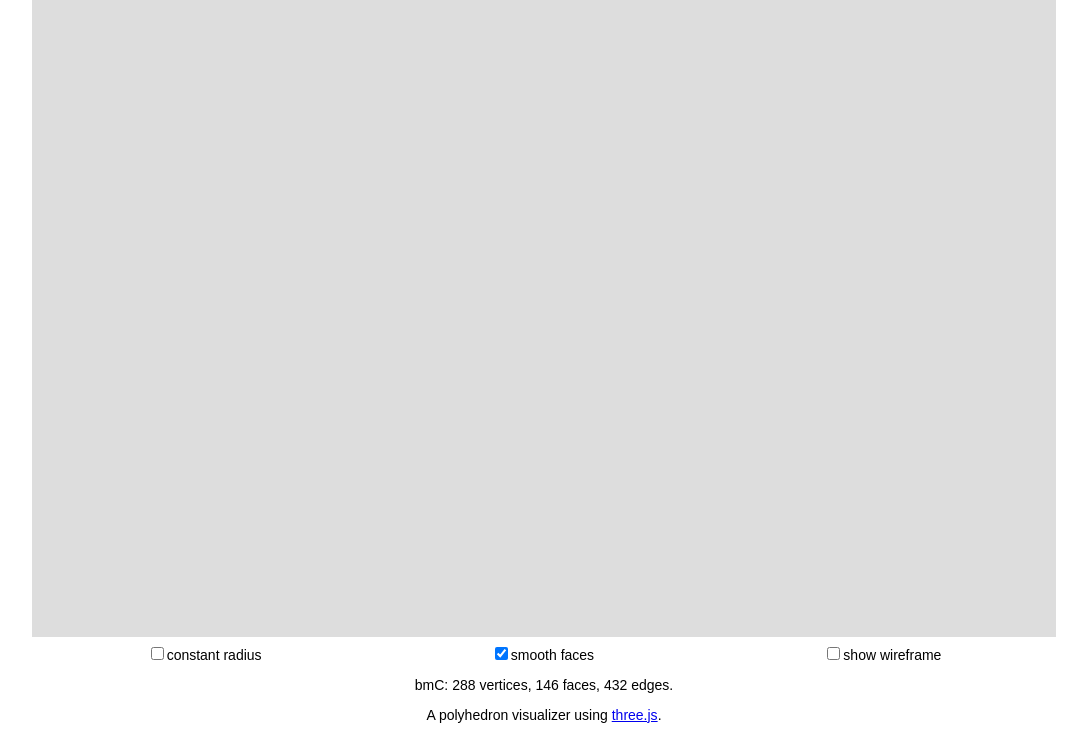
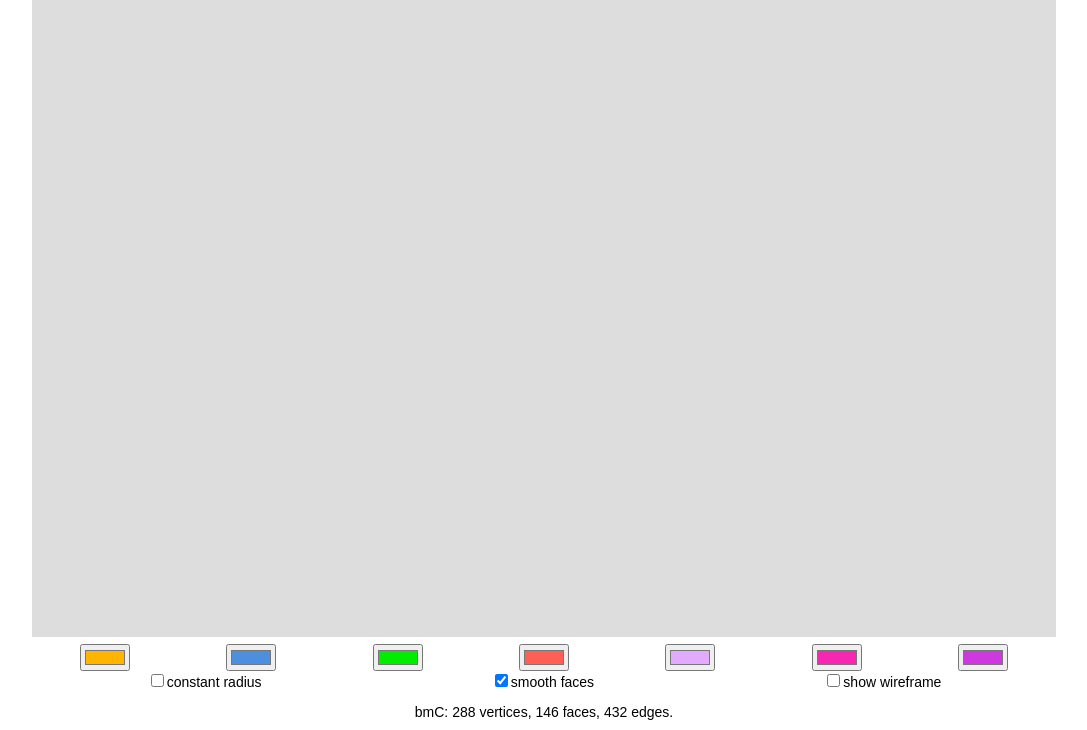
Before and after one commit to gyrgir/polyeditor, a website built with Vite: page index.html in a window 1280 px wide. Shown: the part 70-800 px from the top of the page, without its empty margins (96-1183 px from the left). Built offline with nearby package versions, Linux system fonts and the light colour scheme.

Commit message:
Add color pickers for each face color label

```diff
--- a/index.html
+++ b/index.html
@@ -20,7 +20,10 @@
         </div>
       </div>
       <div id="scene-container"></div>
-      <div id="controls" class="row-blocks">
+      <div id="color-controls" class="row-blocks">
+        <input type="color" class="color-picker hidden" data-color-id=0>
+      </div>
+      <div id="shape-controls" class="row-blocks">
         <label for="polyhedra-scale-mode"><input type="checkbox" id="polyhedra-scale-mode">constant radius</label>
         <label for="polyhedra-face-mode"><input type="checkbox" id="polyhedra-face-mode" checked>smooth faces</label>
         <label for="polyhedra-wireframe"><input type="checkbox" id="polyhedra-wireframe">show wireframe</label>
@@ -28,9 +31,6 @@
         <label for="polyhedra-face-labels"><input type="checkbox" id="polyhedra-face-labels">label faces</label>-->
       </div>
       <p id="stats"></p>
-      <p id="description">
-        A polyhedron visualizer using <a href="https://threejs.org/">three.js</a>.
-      </p>
       <p id="instructions">
         Describe a polyhedron using <a href="https://en.wikipedia.org/wiki/Conway_polyhedron_notation">Conway polyhedron notation</a> to draw it.
         The rightmost (last) letter represents the starting polyhedron, on which a series of operations are applied in order, going from right to left.
@@ -65,6 +65,9 @@
           </ul>
         </div>
       </div>
+      <p id="description">
+        A polyhedron visualizer using <a href="https://threejs.org/">three.js</a>.
+      </p>
       <div class="row-blocks">
         <span><a href="https://github.com/gyrgir/polyeditor">View source</a> on github &copy; 2023</span>
       </div>
--- a/src/Polyeditor/Polyeditor.js
+++ b/src/Polyeditor/Polyeditor.js
@@ -164,6 +164,11 @@ class Polyeditor {
         this.#colorPalette.setColor(index, color);
     }
 
+    get numberOfColors() {
+        const labels = new Set(this.#shape.faceLabels);
+        return labels.size;
+    }
+
 }
 
 export { Polyeditor }
--- a/src/Polyeditor/components/Palette.js
+++ b/src/Polyeditor/components/Palette.js
@@ -4,21 +4,9 @@ class Palette {
 
     #colors;
 
-    #activeColorsNumber;
-
-    get activeColorsNumber() {
-        return this.#activeColorsNumber;
-    }
-
-    set activeColorsNumber(number) {
-        this.#extendColors(number);
-        this.#activeColorsNumber = number;
-    }
-
     constructor(colors = []) {
         // TODO: this does not work for hex colors (unlike setColor)
         this.#colors = colors.map((value) => new Color(...value));
-        this.#activeColorsNumber = this.#colors.length;
     }
 
     setColor(index, value) {
--- a/src/Polyeditor/components/faceColors.js
+++ b/src/Polyeditor/components/faceColors.js
@@ -34,9 +34,6 @@ function vertexColors(polyhedron, countVertices, palette) {
         }
     }
 
-    //TODO: a better design would not require silently modifying an argument
-    palette.activeColorsNumber = faceKeys.size;
-
     return faceColors;
 }
 
--- a/src/main.js
+++ b/src/main.js
@@ -36,6 +36,36 @@ function displayStats(stats) {
     container.innerHTML = `${stats.label}: ${stats.numVertices} vertices, ${stats.numFaces} faces, ${stats.numEdges} edges.`
 }
 
+function updateColorPickers(polyeditor) {
+    const numberOfColors = polyeditor.numberOfColors;
+    const colorControls = document.getElementById("color-controls");
+    const colorPickers = colorControls.children;
+    let numPickers = colorPickers.length;
+
+    while (numPickers < numberOfColors) {
+        const picker = colorPickers[0].cloneNode();
+        picker.dataset.colorId = numPickers;
+        colorControls.appendChild(picker);
+        numPickers++;
+    }
+
+    const palette = polyeditor.colorPalette;
+    for (const control of document.getElementById("color-controls").children) {
+        if (control.dataset.colorId < numberOfColors) {
+            control.value = `#${palette.getColor(control.dataset.colorId).getHexString()}`;
+            control.classList.remove("hidden");
+        } else {
+            control.classList.add("hidden");
+        }
+    }
+}
+
+function wireColorPickers(className, updateFunction) {
+    for (const picker of document.getElementsByClassName(className)) {
+        picker.addEventListener("change", (event) => { updateFunction(event.target); });
+    }
+}
+
 async function main() {
     const polyeditor = new Polyeditor(document.getElementById("scene-container"));
     polyeditor.start();
@@ -47,6 +77,7 @@ async function main() {
         (value) => {
             polyeditor.generate(value);
             displayStats(polyeditor.shapeStats);
+            updateColorPickers(polyeditor);
         },
         urlParams.has('p') ? urlParams.get('p') : randomShape());
 
@@ -60,6 +91,11 @@ async function main() {
     //wireToggle("polyhedra-vertex-labels", (value) => { polyeditor.updateVertexLabels(value); });
     //wireToggle("polyhedra-face-labels", (value) => { polyeditor.updateFaceLabels(value); });
     wireToggle("polyhedra-wireframe", (value) => { polyeditor.updateWireframe(value); });
+
+    wireColorPickers("color-picker", (target) => {
+        polyeditor.setFaceColor(Number(target.dataset.colorId), target.value);
+        polyeditor.draw();
+    });
 }
 
 main().catch((err) => {
--- a/styles/main.css
+++ b/styles/main.css
@@ -63,3 +63,7 @@ input[type="text"] {
 .instructions-link:hover {
   background-color: #333333;
 }
+
+.hidden {
+  display: none;
+}
```
